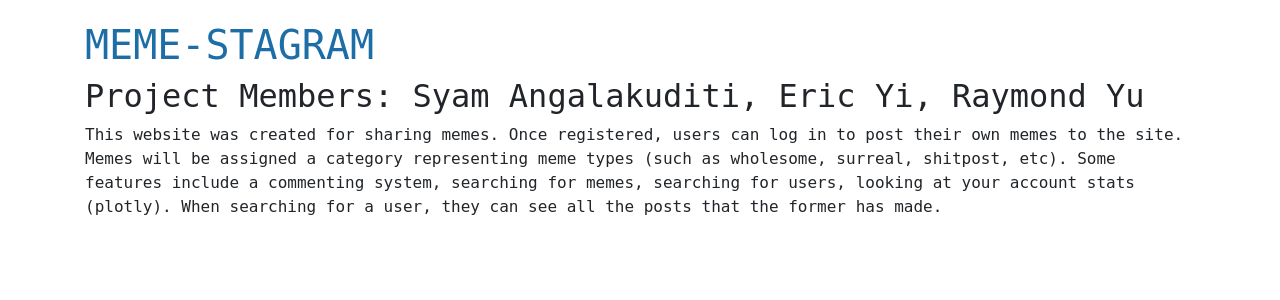
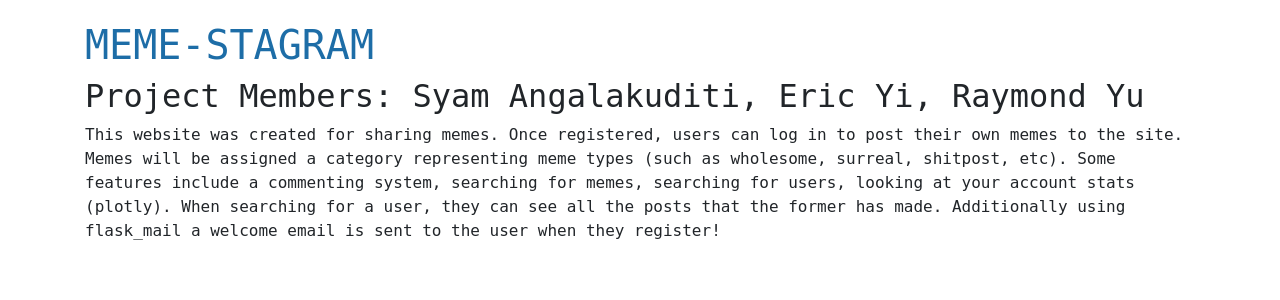
Before and after one commit to sywy1874/cmsc388j-final-project-memes, a Flask app: page /about in a window 1280 px wide. Shown: the part 143-443 px from the top of the page. Run offline with Flask 2, Linux system fonts and the light colour scheme; some libraries are stand-ins or nearby versions; some web fonts are replaced.

Commit message:
flask mail implemented

```diff
--- a/flask_app/__init__.py
+++ b/flask_app/__init__.py
@@ -7,6 +7,7 @@
 from flask_talisman import Talisman
 
 from datetime import datetime
+
 import os
 
 db = MongoEngine()
--- a/flask_app/templates/about.html
+++ b/flask_app/templates/about.html
@@ -7,6 +7,7 @@
   representing meme types (such as wholesome, surreal,
   shitpost, etc). Some features include a commenting system, searching for memes,
   searching for users, looking at your account stats (plotly). When searching for a user,
-  they can see all the posts that the former has made.
+  they can see all the posts that the former has made. Additionally using flask_mail a welcome
+  email is sent to the user when they register!
 </p>
 {% endblock %}
--- a/flask_app/users/routes.py
+++ b/flask_app/users/routes.py
@@ -1,7 +1,7 @@
+from flask import Flask
+
 from flask import Blueprint, redirect, url_for, render_template, flash, request
 from flask_login import current_user, login_required, login_user, logout_user
-
-#from django.core.files import File
 
 from .. import bcrypt
 from ..forms import (RegistrationForm, LoginForm,
@@ -9,6 +9,8 @@
 from ..models import User
 
 from werkzeug.utils import secure_filename
+
+from flask_mail import Mail, Message
 
 from ..utils import *
 
@@ -23,6 +25,8 @@
     form = RegistrationForm()
 
     if form.validate_on_submit():
+
+
         hashed = bcrypt.generate_password_hash(
             form.password.data).decode("utf-8")
 
@@ -31,6 +35,22 @@
             email=form.email.data,
             password=hashed,
         )
+
+        app = Flask(__name__)
+
+        mail= Mail(app)
+
+        app.config['MAIL_SERVER']='smtp.gmail.com'
+        app.config['MAIL_PORT'] = 465
+        app.config['MAIL_USERNAME'] = 'ramennoodles408@gmail.com'
+        app.config['MAIL_PASSWORD'] = 'aubypindfinoyxgd'
+        app.config['MAIL_USE_TLS'] = False
+        app.config['MAIL_USE_SSL'] = True
+        mail = Mail(app)
+
+        msg = Message('YOU ARE ARE AN OFFICIAL MEMER!', sender = 'ramennoodles408@gmail.com', recipients = [user.email])
+        msg.body = "Welcome to Memestagram " + user.username + "!"
+        mail.send(msg)
 
         user.save()
 
```
Also changed, not shown: flask_app/templates/account.html (+1 -1 lines).
